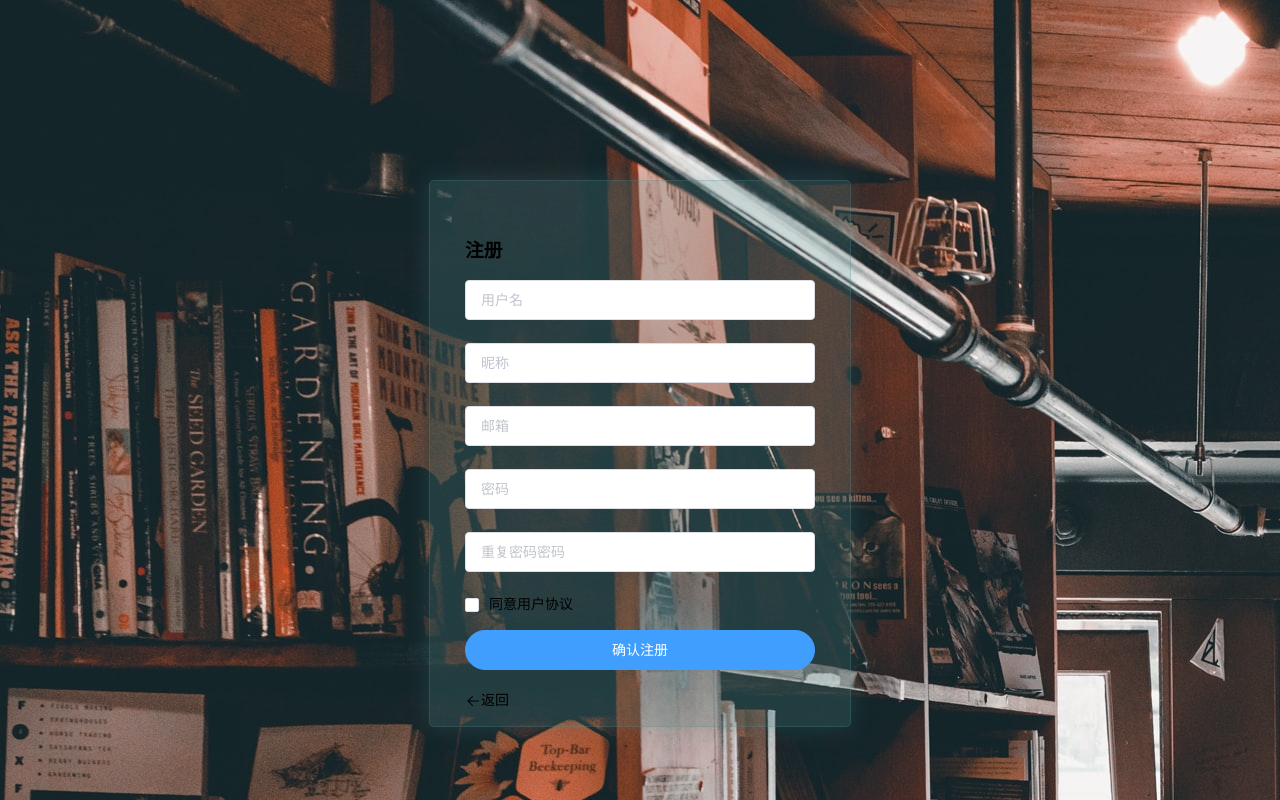
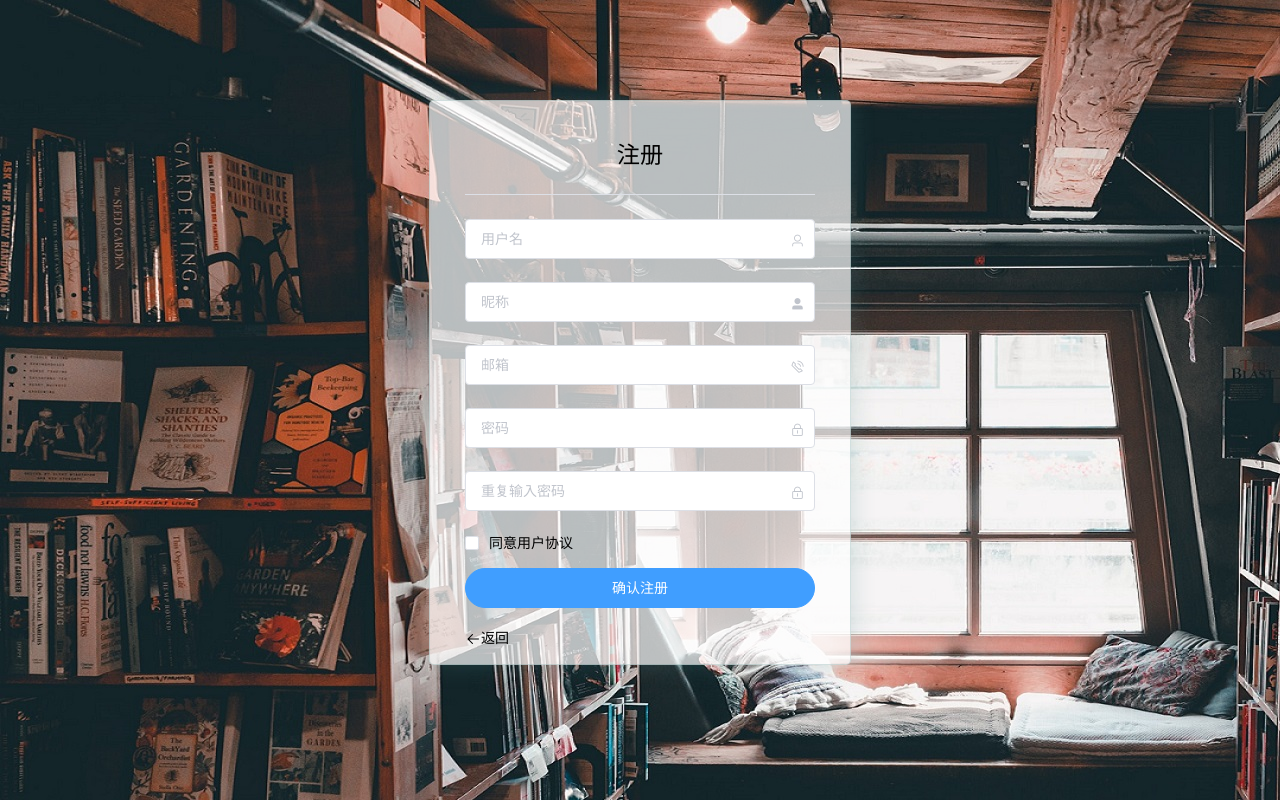
Before and after one commit to Adanadia/periodicalManageSystem_frontPage, a Vue app: page /register in a window 1280 px wide. Built offline with nearby package versions, Linux system fonts and the light colour scheme.

Commit message:
头标标题，改

```diff
--- a/public/index.html
+++ b/public/index.html
@@ -4,8 +4,8 @@
     <meta charset="utf-8">
     <meta http-equiv="X-UA-Compatible" content="IE=edge">
     <meta name="viewport" content="width=device-width,initial-scale=1.0">
-    <link rel="icon" href="<%= BASE_URL %>favicon.ico">
-    <title><%= htmlWebpackPlugin.options.title %></title>
+    <link rel="icon" href="favicon.ico">
+    <title>期刊管理借阅系统</title>
   </head>
   <body>
     <noscript>
--- a/src/views/Register.vue
+++ b/src/views/Register.vue
@@ -7,11 +7,13 @@
              label-width="0px"
              class="demo-ruleForm login-page">
       <h3 class="title">注册</h3>
+      <el-divider></el-divider>
       <el-form-item prop="usernum">
         <el-input type="text"
                   v-model="ruleForm.usernum"
                   auto-complete="off"
                   placeholder="用户名"
+                  suffix-icon="el-icon-user"
         ></el-input>
       </el-form-item>
       <el-form-item prop="username">
@@ -19,6 +21,7 @@
                   v-model="ruleForm.username"
                   auto-complete="off"
                   placeholder="昵称"
+                  suffix-icon="el-icon-user-solid"
         ></el-input>
       </el-form-item>
       <el-form-item prop="useremail">
@@ -26,6 +29,7 @@
                   v-model="ruleForm.useremail"
                   auto-complete="off"
                   placeholder="邮箱"
+                  suffix-icon="el-icon-phone-outline"
         ></el-input>
       </el-form-item>
       <el-form-item prop="password">
@@ -33,13 +37,15 @@
                   v-model="ruleForm.password"
                   auto-complete="off"
                   placeholder="密码"
+                  suffix-icon="el-icon-lock"
         ></el-input>
       </el-form-item>
       <el-form-item prop="passwordConfirm">
         <el-input type="password"
                   v-model="ruleForm.passwordConfirm"
                   auto-complete="off"
-                  placeholder="重复密码密码"
+                  placeholder="重复输入密码"
+                  suffix-icon="el-icon-lock"
         ></el-input>
       </el-form-item>
         <el-checkbox v-model="checked" class="verifing" style="color: black">
@@ -160,6 +166,12 @@ export default {
 </script>
 
 <style scoped>
+.title{
+  margin-top: 0px !important;
+  text-align: center;
+  font-weight: normal;
+  font-size: 145%;
+}
 .login-container {
   background-image: url("../assets/login/loginImg.jpg");
   position: absolute;
@@ -168,15 +180,15 @@ export default {
   width: 100%;
   height: 100%;
   z-index: 1502;
-  background-color: rgba(0, 0, 0, 0.7);
+  background-color: rgba(0, 0, 0, 1);
 }
 .login-page {
   -webkit-border-radius: 5px;
   border-radius: 5px;
-  margin: 180px auto;
+  margin: 100px auto;
   width: 350px;
   padding: 35px 35px 15px;
-  background-color: rgba(81, 136, 136, 0.25);
+  background-color: rgba(255, 255, 255, 0.7);
   border: 1px solid #5188883F;
   box-shadow: 0 0 25px #5188883F;
 }
```
Also changed, not shown: src/assets/login/loginImg.jpg, 1 other file (tests, documents, lock files or other folders).
